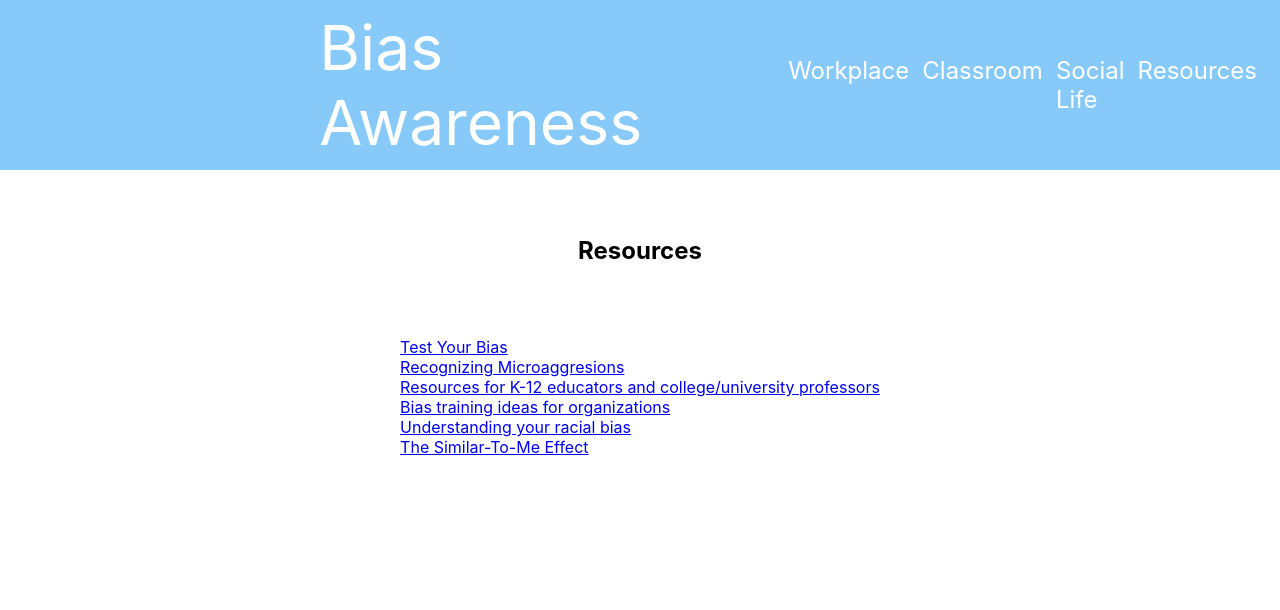
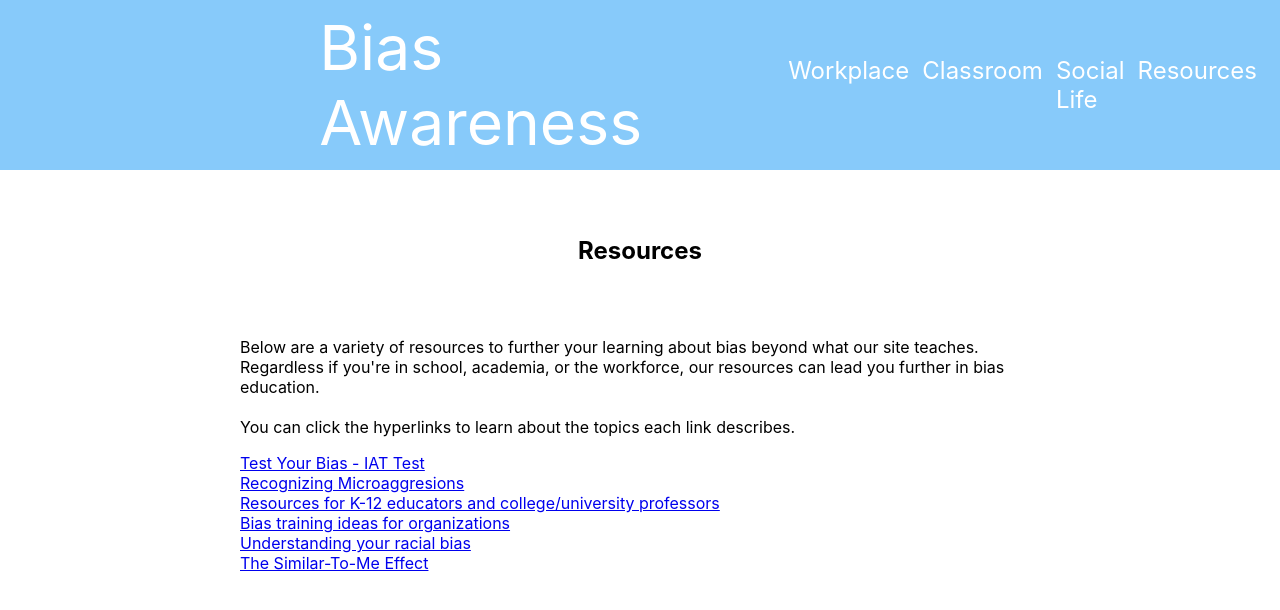
Before and after one commit to camtaylor2/fixed_BiasA, a React (Create React App) app in the folder my-app/: page /resources in a window 1280 px wide. Shown: the top 610 px of the page. Built offline with nearby package versions, Linux system fonts and the light colour scheme.

Commit message:
Broke up chunks of text on the Classroom and Workplace pages. Added text on the Resources page to explain how to use the page and what its purpose is..

```diff
--- a/my-app/src/Classroom.jsx
+++ b/my-app/src/Classroom.jsx
@@ -14,8 +14,14 @@ function Classroom() {
                 <div className = "ClassroomImage"></div>
             </div>
           <p className="Description">
-          <p>Bias can manifest in the classroom through differential treatment of students by a teacher or professor. This can appear in the form of expecting students of a marginalized race, ethnicity, national origin, gender identity, sexual orientation, or socioeconomic status to not perform as well as students who are of non marginalized identities. For example, an English professor might take notice of a lot more grammar mistakes on an essay that a student whose native language isn’t English wrote and consequently end up grading harsher. This is a very common form of implicit bias in the classroom that may naturally translate to this professor subconsciously expecting less of that student (and the professor may not even be aware of this bias). Another example could be when a professor is much friendlier to her white students and ends up favoring them more, constantly showering them with encouragement and positive comments but neglecting or not taking her students of color seriously.</p>
-          <p>Bias can also appear when teachers in high school are recommending their students for advanced coursework. Statistics show that racial minority students, especially Black and Latino students, are less likely to be recommended into Advanced Placement (AP) or International Baccalaureate (IB) courses compared to their white peers. Instead, they are more likely to be recommended into lower track classes even if they have comparable grades with white students that get recommended into AP or IB courses. Additionally, high school guidance counselors may be more reluctant to encourage minority students to apply to “higher tier” schools and instead encourage them to “keep their list realistic”, implying that they should stick to applying to state schools and community colleges. When these students arrive college, they often face under preparedness in their courses along with elitism from both peers and professors. They face heightened levels of impostor syndrome, thus creating a negative feedback loop where they feel more reluctant to make effort in class because the professors have lower expectations for them.</p>
+          <p>Bias can manifest in the classroom through differential treatment of students by a teacher or professor. This can appear in the form of expecting students of a marginalized race, ethnicity, national origin, gender identity, sexual orientation, or socioeconomic status to not perform as well as students who are of non marginalized identities.
+          <br/>
+          <br/>
+          For example, an English professor might take notice of a lot more grammar mistakes on an essay that a student whose native language isn’t English wrote and consequently end up grading harsher. This is a very common form of implicit bias in the classroom that may naturally translate to this professor subconsciously expecting less of that student (and the professor may not even be aware of this bias). Another example could be when a professor is much friendlier to her white students and ends up favoring them more, constantly showering them with encouragement and positive comments but neglecting or not taking her students of color seriously.</p>
+          <p>Bias can also appear when teachers in high school are recommending their students for advanced coursework. Statistics show that racial minority students, especially Black and Latino students, are less likely to be recommended into Advanced Placement (AP) or International Baccalaureate (IB) courses compared to their white peers. Instead, they are more likely to be recommended into lower track classes even if they have comparable grades with white students that get recommended into AP or IB courses.
+            <br/>
+            <br/>
+            Additionally, high school guidance counselors may be more reluctant to encourage minority students to apply to “higher tier” schools and instead encourage them to “keep their list realistic”, implying that they should stick to applying to state schools and community colleges. When these students arrive college, they often face under preparedness in their courses along with elitism from both peers and professors. They face heightened levels of impostor syndrome, thus creating a negative feedback loop where they feel more reluctant to make effort in class because the professors have lower expectations for them.</p>
           </p>
 
         </div>
@@ -23,7 +29,9 @@ function Classroom() {
           <h1 className="Title">How can we combat this bias?</h1>
           <ul className="BulletPoints">
             <li>Making educators aware that they have certain implicit biases (taking IAT - implicit association test - assessments). Once they are made aware of the biases, they can begin reflecting on where the biases originate and work to improve their interactions with those students. </li>
-            <li>Developing empathy towards the students and learning about their personal stories can help educators build relationships with all their students regardless of their social identities. If a student shares something about their culture or corrects a professor or teacher on something you said about the culture they come from, the professor or teacher should at the very least acknowledge what the student shared. Having professors and teachers learn about norms in different cultures can greatly improve their interactions with multicultural students. </li>
+            <li>Developing empathy towards the students and learning about their personal stories can help educators build relationships with all their students regardless of their social identities. </li>
+            <li>If a student shares something about their culture or corrects a professor or teacher on something you said about the culture they come from, the professor or teacher should at the very least acknowledge what the student shared. </li>
+            <li>Having professors and teachers learn about norms in different cultures can greatly improve their interactions with multicultural students. </li>
             <li>Develop more cross-group friendships in their own lives. This can help them become more open and relaxed in interacting with people of different groups and this can translate into the classroom where they will have much healthier relationships with all their students and not only the students from non marginalized groups.</li>
             <li>When an educator gets called out for bias or favoritism, they should not get defensive. Instead, they should pay attention to how the behavior they were called out for affects students and where those biases come from.</li>
           </ul>
--- a/my-app/src/Resources.jsx
+++ b/my-app/src/Resources.jsx
@@ -11,8 +11,15 @@ function Resources() {
           <h1 className="Title">Resources</h1>
         </div>
         <div className="Section">
+        <p className="Description">
+          Below are a variety of resources to further your learning about bias beyond what our site teaches. Regardless if you're
+          in school, academia, or the workforce, our resources can lead you further in bias education.
+          <br/>
+          <br/>
+          You can click the hyperlinks to learn about the topics each link describes.
+        </p>
           <p className="Description">
-            <a href = "https://implicit.harvard.edu/implicit/takeatest.html">Test Your Bias</a>
+            <a href = "https://implicit.harvard.edu/implicit/takeatest.html">Test Your Bias - IAT Test</a>
             <br/>
             <a href = "https://academicaffairs.ucsc.edu/events/documents/Microaggressions_Examples_Arial_2014_11_12.pdf">Recognizing Microaggresions</a>
             <br/>
```
Also changed, not shown: my-app/src/Workplace.jsx (+11 -2 lines).
